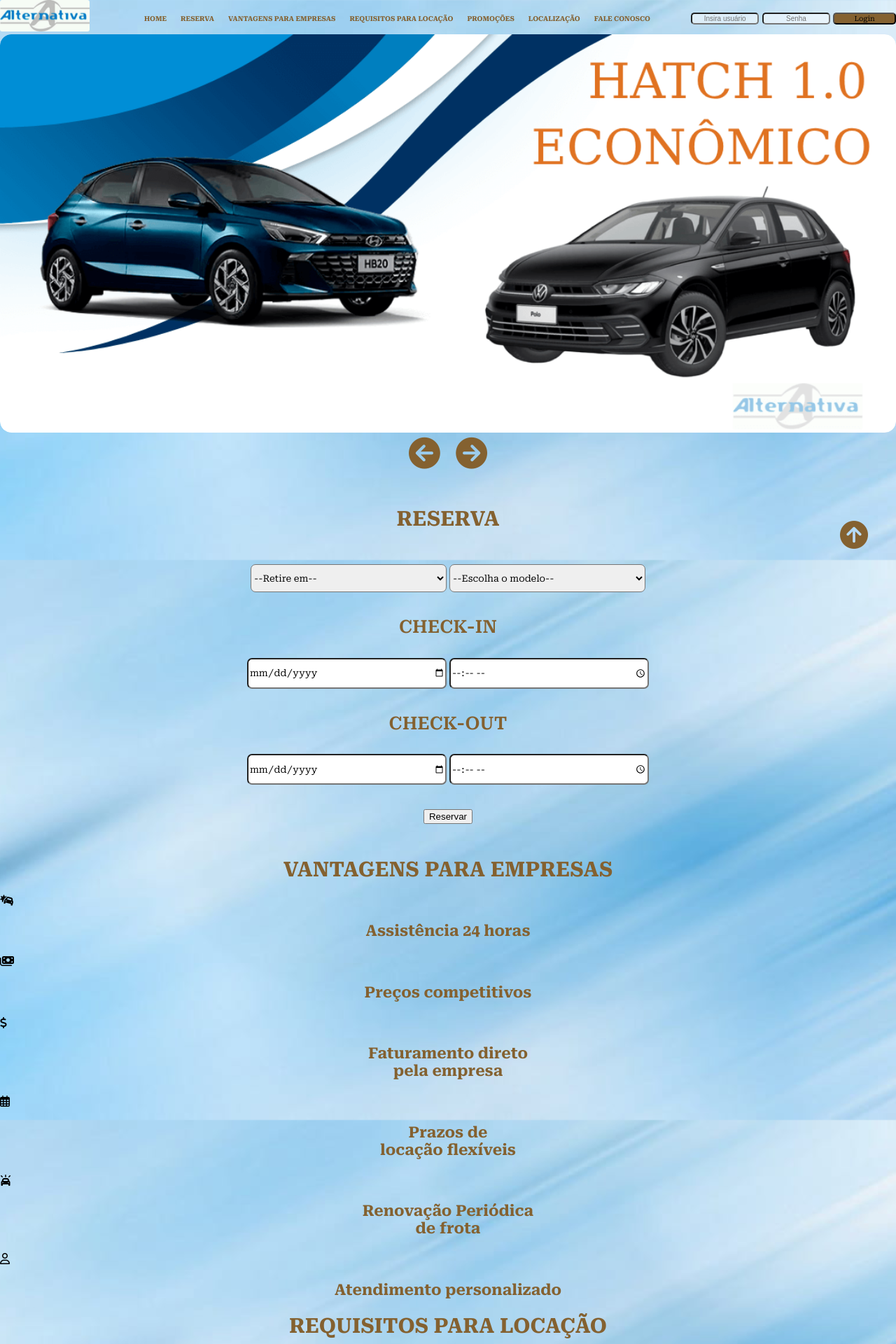
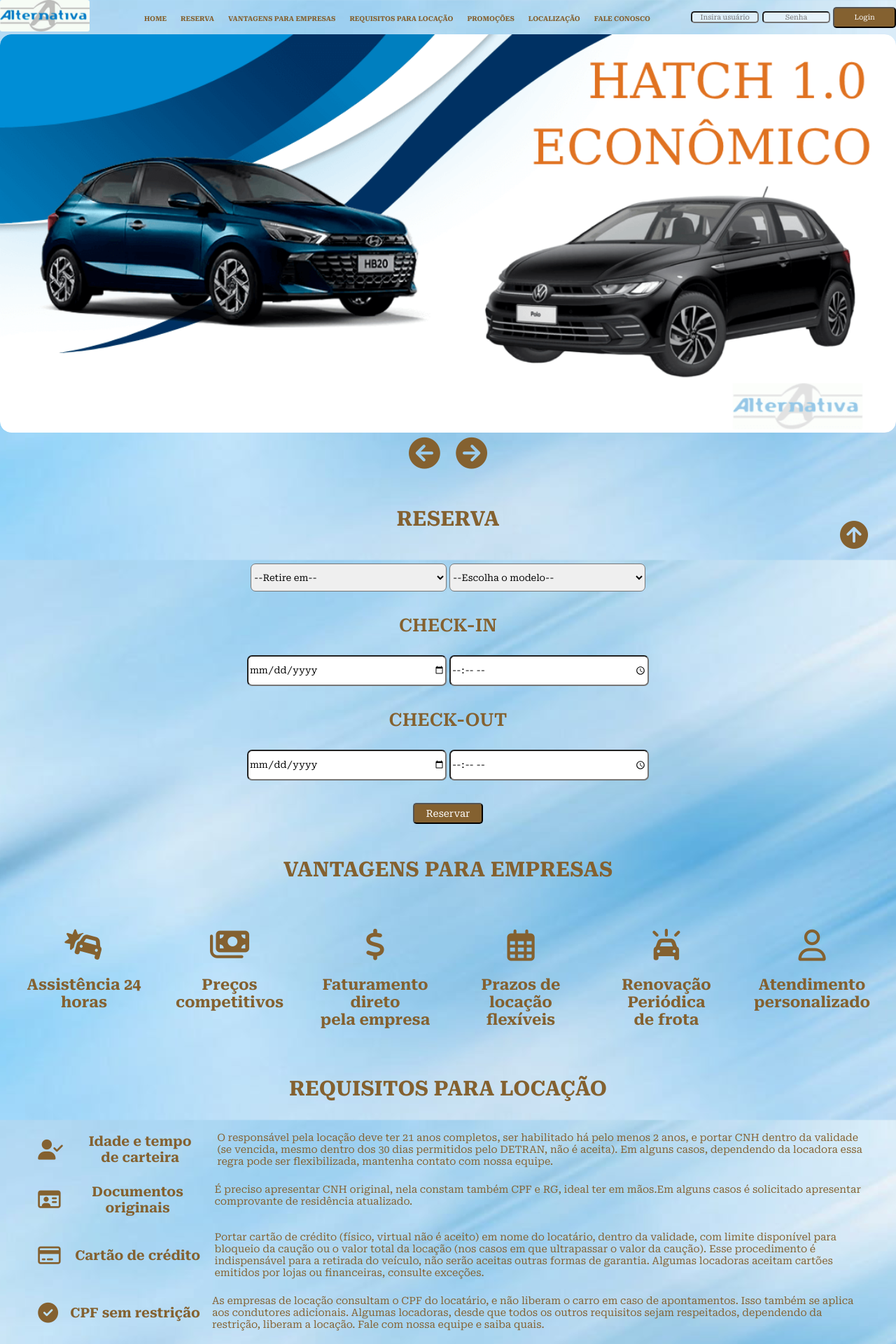
Before and after one commit to MartiniGlauber/projSistWebAlternativa, a PHP site: page / in a window 1280 px wide. Shown: the top 1920 px of the page at 70% size. Run offline with PHP 8.4, Linux system fonts and the light colour scheme.

Commit message:
revisando bugs de CSS

```diff
--- a/src/css/para-empresas.css
+++ b/src/css/para-empresas.css
@@ -10,6 +10,8 @@
 }
 .div-organizacao-cards{
     display: flex;
+    flex-wrap: wrap;
+    justify-content: space-around;
 }
 .card-vantagens{
     width: 14%;
@@ -17,7 +19,6 @@
     color: var(--primary-color);
     text-align: center;
     padding: 1em;
-    border: 1px solid var(--primary-color);
 }
 .fa-car-burst{
     font-size: 3.5em;
@@ -51,7 +52,7 @@
 }
 /* TAMANHO MAXIMO 755PX*/
 @media (max-width:755px) {
-    .card-vantagens {
+    .card-vantagens{
         width: 22%;
     }
 }
--- a/src/css/requisitos-locacao.css
+++ b/src/css/requisitos-locacao.css
@@ -67,6 +67,9 @@
         width: 80%;
         margin-bottom: 1rem;
     }
+    .card-requisitos h3{
+        font-size: 18px;
+    }
 }
 /*TAMANHO MAX 320PX*/
 @media (max-width:320px) {
@@ -74,4 +77,7 @@
         display: grid;
         align-content: center;
     }
+    .card-requisitos h3{
+        font-size: 10px;
+    }
 }
--- a/src/css/style.css
+++ b/src/css/style.css
@@ -1,12 +1,12 @@
 @import url(header.css);
-@import url(paraEmpresas.css);
+@import url(para-empresas.css);
 @import url(banner.css);
 @import url(reserva.css);
-@import url(requisitosLocacao.css);
+@import url(requisitos-locacao.css);
 @import url(footer.css);
 @import url(promocoes.css);
 @import url(localizacao.css);
-@import url(formularioFaleConosco.css);
+@import url(formulario-fale-conosco.css);
 @import url(style-ambiente-interno.css);
 
 :root{
--- a/src/js/toggleText.js
+++ b/src/js/toggleText.js
@@ -1,4 +1,4 @@
-const cards = document.querySelectorAll(".cardRequisitos");
+const cards = document.querySelectorAll(".card-requisitos");
 
 cards.forEach((card) => {
   card.onclick = () => {
```
